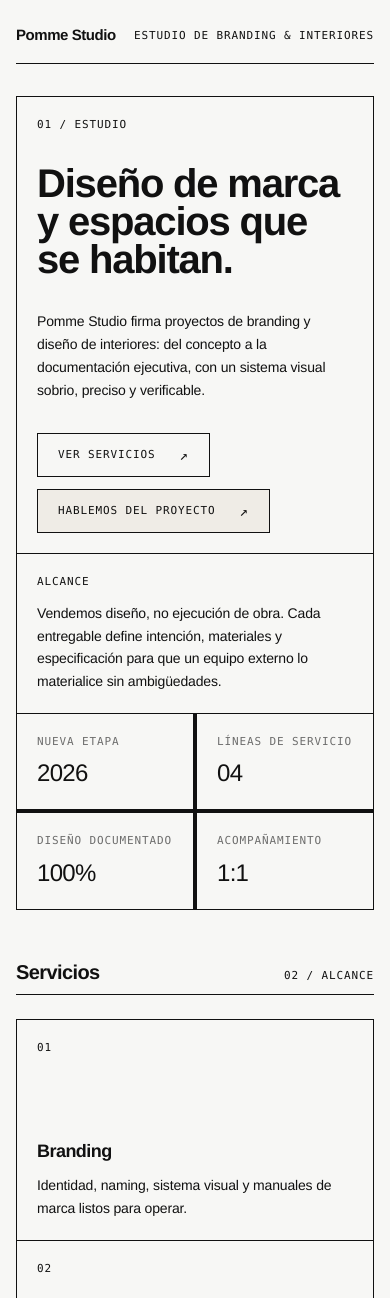
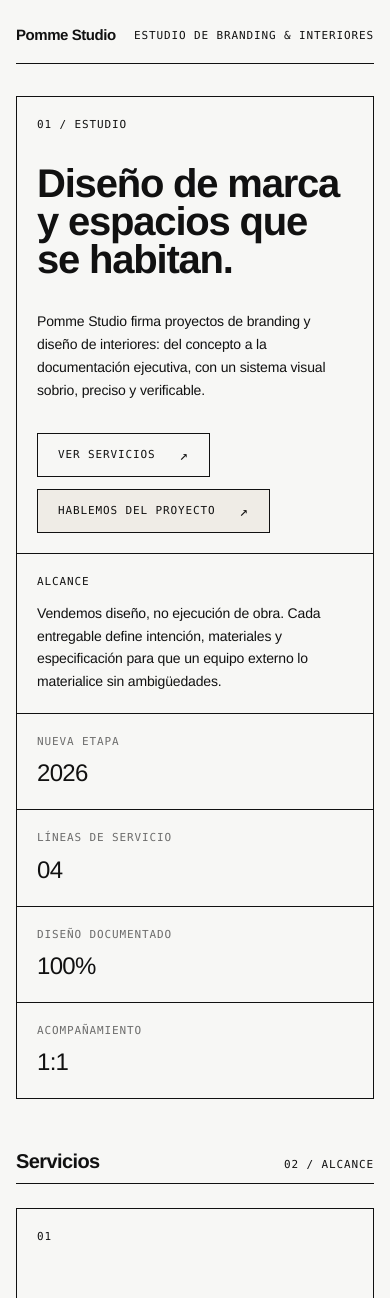
Before and after one commit to AlexisSSJ/pomme_studio_web, a Next.js app in the folder frontend/: page / in a window 390 px wide. Shown: the top 1298 px of the page. Built offline with nearby package versions, Linux system fonts and the light colour scheme.

Commit message:
fix(frontend): enforce 1px gap in stats grid and !important shadow reset

```diff
--- a/frontend/app/globals.css
+++ b/frontend/app/globals.css
@@ -13,7 +13,7 @@
   /* Tactile Brutalism: ninguna esquina redondeada, ninguna sombra. */
   * {
     border-radius: 0 !important;
-    box-shadow: none;
+    box-shadow: none !important;
   }
 
   html {
--- a/frontend/app/page.tsx
+++ b/frontend/app/page.tsx
@@ -82,7 +82,7 @@ export default function HomePage() {
             </p>
           </div>
 
-          <dl className="grid flex-1 grid-cols-2 gap-1 bg-border">
+          <dl className="grid flex-1 grid-cols-1 sm:grid-cols-2 gap-px bg-border">
             {[
               ['2026', 'Nueva etapa'],
               ['04', 'Líneas de servicio'],
```
